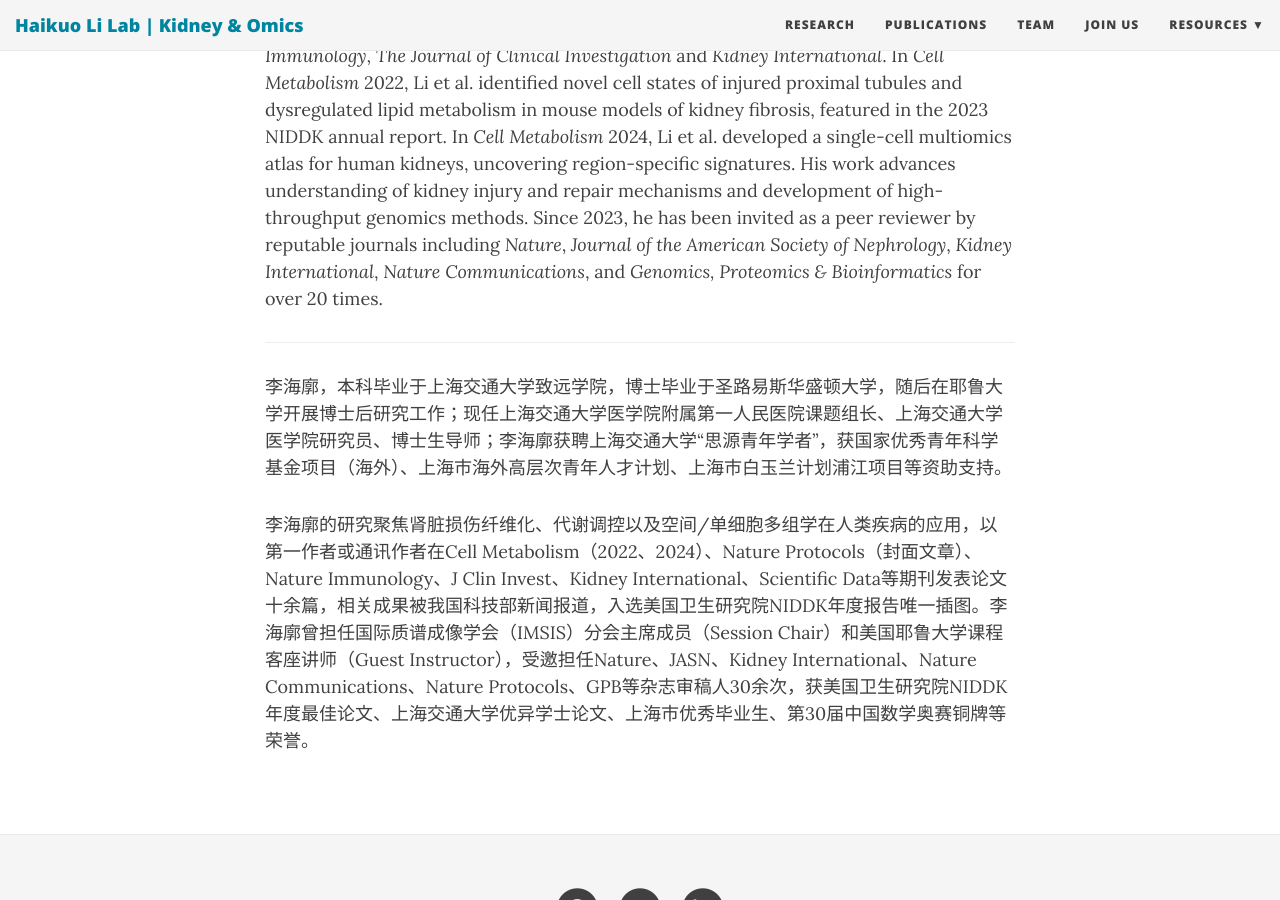
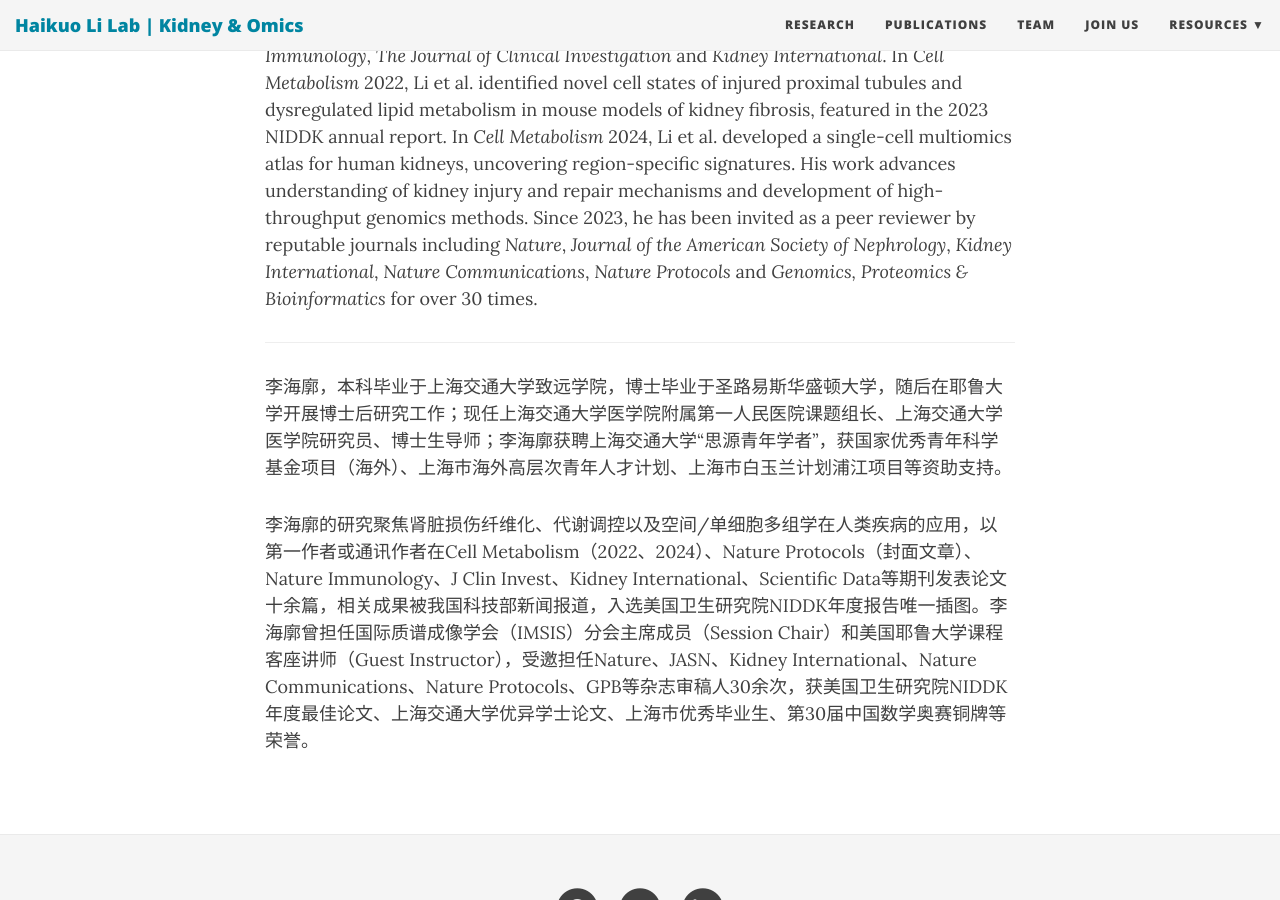
Before and after one commit to TheLiLab/thelilab.github.io, a Jekyll site: the page built from joinus.md, in a window 1280 px wide and 900 px high, scrolled down 1829 px. Built offline with Jekyll 4.4.1, drawn with Linux system fonts in a browser that asks for light colours; nearby versions of some CDN libraries.

Commit message:
Update joinus.md

```diff
--- a/joinus.md
+++ b/joinus.md
@@ -34,7 +34,7 @@
 
 His research explores mechanisms of kidney injury, fibrosis and metabolic dysregulation with single-cell and spatial omics approaches, including single-cell transcriptomics, chromatin accessibility and spatially resolved multiomics. In addition, he is broadly interested in epigenetic regulation of gene expression in human diseases, as well as development of cutting-edge genomics technologies.<br>
 
-Since 2020, he has published 9 first-author research articles in journals such as <i>Cell Metabolism</i>, <i>Nature Protocols</i> and <i>Scientific Data</i>, and 6 first-author reviews in <i>Nature Immunology</i>, <i>The Journal of Clinical Investigation</i> and <i>Kidney International</i>. In <i>Cell Metabolism</i> 2022, Li et al. identified novel cell states of injured proximal tubules and dysregulated lipid metabolism in mouse models of kidney fibrosis, featured in the 2023 NIDDK annual report. In <i>Cell Metabolism</i> 2024, Li et al. developed a single-cell multiomics atlas for human kidneys, uncovering region-specific signatures. His work advances understanding of kidney injury and repair mechanisms and development of high-throughput genomics methods. Since 2023, he has been invited as a peer reviewer by reputable journals including <i>Nature</i>, <i>Journal of the American Society of Nephrology</i>, <i>Kidney International</i>, <i>Nature Communications</i>, and <i>Genomics, Proteomics & Bioinformatics</i> for over 20 times.
+Since 2020, he has published 9 first-author research articles in journals such as <i>Cell Metabolism</i>, <i>Nature Protocols</i> and <i>Scientific Data</i>, and 6 first-author reviews in <i>Nature Immunology</i>, <i>The Journal of Clinical Investigation</i> and <i>Kidney International</i>. In <i>Cell Metabolism</i> 2022, Li et al. identified novel cell states of injured proximal tubules and dysregulated lipid metabolism in mouse models of kidney fibrosis, featured in the 2023 NIDDK annual report. In <i>Cell Metabolism</i> 2024, Li et al. developed a single-cell multiomics atlas for human kidneys, uncovering region-specific signatures. His work advances understanding of kidney injury and repair mechanisms and development of high-throughput genomics methods. Since 2023, he has been invited as a peer reviewer by reputable journals including <i>Nature</i>, <i>Journal of the American Society of Nephrology</i>, <i>Kidney International</i>, <i>Nature Communications</i>, <i>Nature Protocols</i> and <i>Genomics, Proteomics & Bioinformatics</i> for over 30 times.
 <br>
 <hr>
 
```
